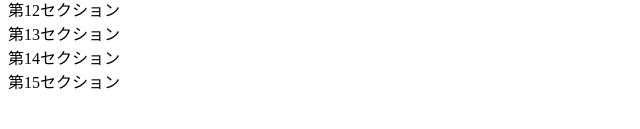
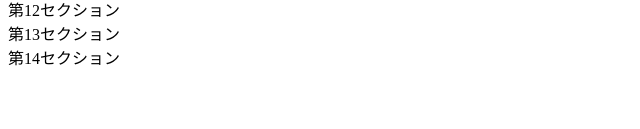
Before and after one commit to hhhtak/sample, a plain HTML site: page recruite/indexed.html in a window 1280 px wide. Shown: the part 275-404 px from the top of the page, without its empty margins (0-640 px from the left). Drawn offline with Linux system fonts and the light colour scheme.

Commit message:
15削除

```diff
--- a/recruite/indexed.html
+++ b/recruite/indexed.html
@@ -19,6 +19,5 @@
     <section>第12セクション</section>
     <section>第13セクション</section>
     <section>第14セクション</section>
-    <section>第15セクション</section>
 </body>
 </html>
```
